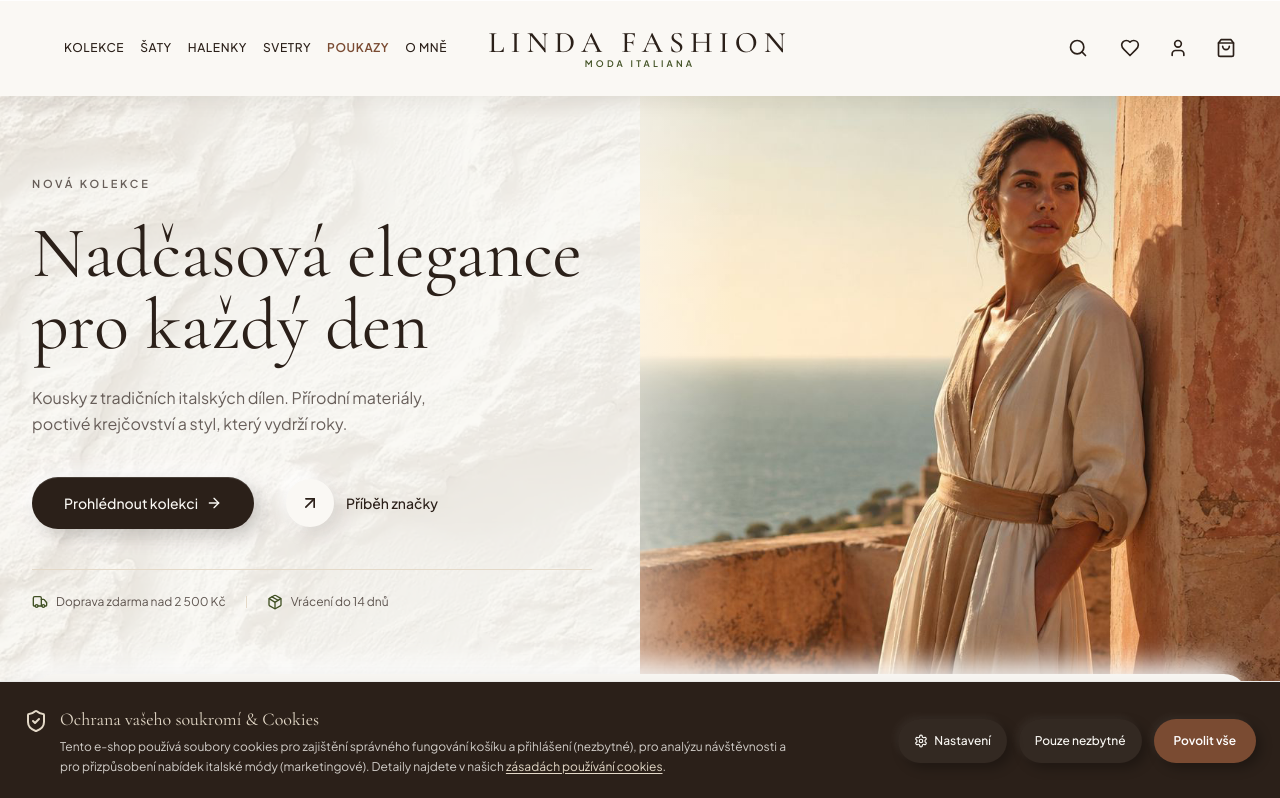
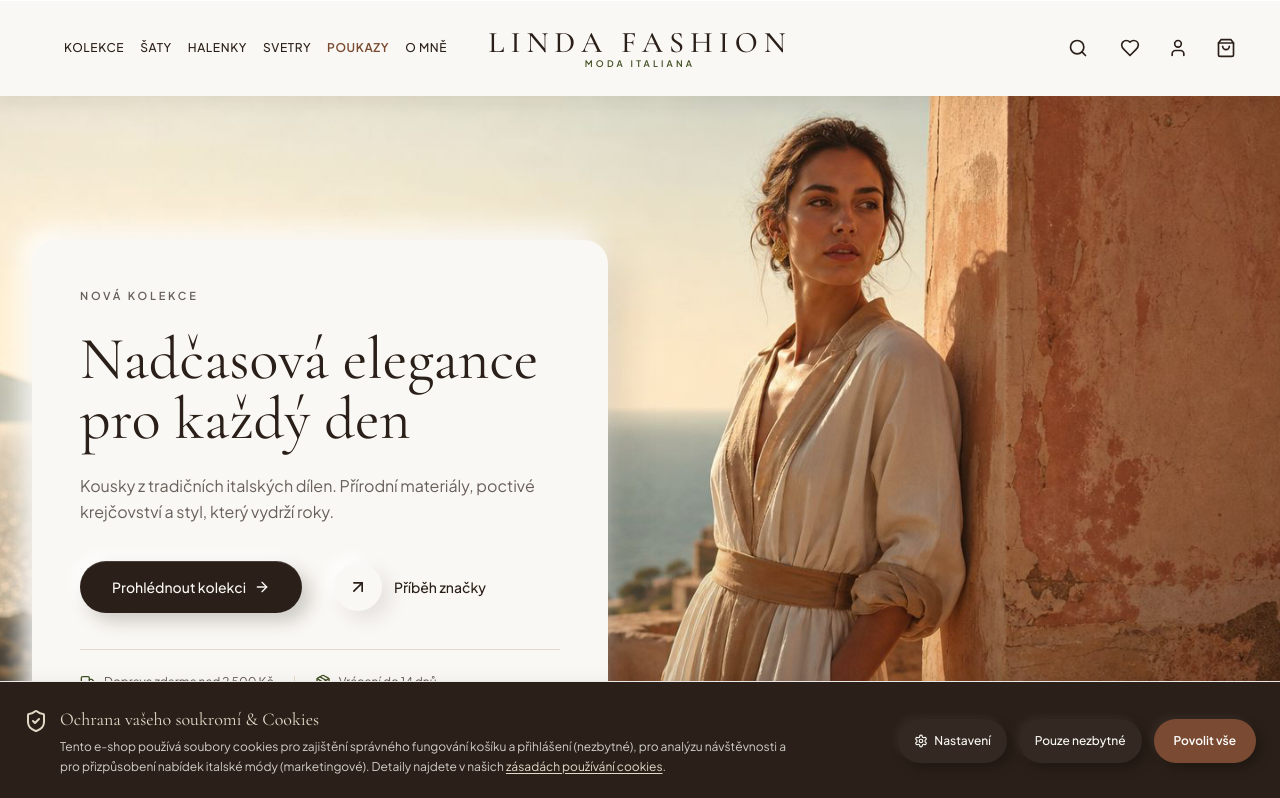
Before and after one commit to Fajlajpos/LINDAFASHION, a Next.js app: page / in a window 1280 px wide. Shown: the top 798 px of the page. Built offline with nearby package versions, Linux system fonts and the light colour scheme.

Commit message:
uprava hero sekce

```diff
--- a/src/components/shop/home/HeroSplit.tsx
+++ b/src/components/shop/home/HeroSplit.tsx
@@ -4,84 +4,83 @@ import { ArrowRight, ArrowUpRight, Package, Truck } from 'lucide-react';
 import { MediaFrame } from './MediaFrame';
 
 /**
- * Úvodní editorial hero: text vlevo na krémové ploše, fotografie vpravo
- * na spad k pravému okraji obrazovky.
+ * Úvodní hero: fotografie přes celou plochu, sdělení na vyvýšené kartě.
  *
- * Na mobilu jde fotografie první a text pod ni – palec tak má tlačítka
- * v dosahu a snímek nesnižuje čitelnost titulku.
+ * Předchozí verze byly obě dvousloupcové – text vedle fotky. Tahle staví
+ * jinak: snímek nese celou sekci a text stojí na krémové kartě, která na něm
+ * leží. Skladba je bližší obálce magazínu než rozdělené stránce a fotografie,
+ * což je u módy to hlavní, dostane celou plochu místo poloviny.
+ *
+ * Karta mluví jazykem zbytku stránky: krémová jako podklad, `rounded-3xl`
+ * a `shadow-neuLg`, tedy stejný poloměr i reliéf jako karta kategorií pod ní.
+ * Na `lg` zabírá levou třetinu, takže vpravo zůstane snímek celý vidět.
+ *
+ * Na mobilu je nad kartou 260 px snímku – kompozice zůstane čitelná a text
+ * má palec v dosahu.
  */
 export const HeroSplit: React.FC = () => (
-  /* Obě poloviny (textura vlevo, fotka vpravo) končí přesně na hraně sekce.
-     Dřív měla každá jiný mechanismus (`h-full` vs. záporný margin) a při
-     nízkém okně se rozešly až o 122 px. */
-  <section className="relative overflow-hidden bg-linda-cream">
-    <div className="lg:grid lg:grid-cols-12 lg:items-stretch">
-      {/* Fotografie – na mobilu nahoře, na lg vpravo v mřížce (col 7–12) */}
-      {/* 88vh tlačilo na notebooku s 768px výšky pod ohyb i hlavní tlačítko;
-          76vh nechá pod herem vykouknout začátek další sekce, což je zároveň
-          pozvánka ke skrolování.
-
-          Poměr 4/5 platí jen na telefonu (na 375 px = 469 px, rozumné). Na
-          tabletu by z něj bylo 960 px a první obrazovka by byla čistě fotka
-          bez jediného slova – od `sm` proto jede na šířku. */}
-      <div className="relative aspect-[4/5] w-full sm:aspect-[16/10] lg:col-span-6 lg:col-start-7 lg:row-start-1 lg:aspect-auto lg:h-full lg:min-h-[76vh]">
+  <section className="relative isolate overflow-hidden bg-linda-cream">
+    {/* Fotografie leží pod obsahem.
+        Na `lg` vyplní celou sekci. Pod ním je z ní jen pruh u horní hrany:
+        sekce je tam přes 900 px vysoká a v tak úzkém svislém výřezu by
+        `object-cover` přiblížil snímek na detail obličeje – z šatů, tedy
+        z toho, co prodáváme, by nezbylo nic. */}
+    <div className="absolute inset-x-0 top-0 -z-10 h-[420px] sm:h-[540px] lg:inset-0 lg:h-auto">
       <MediaFrame
         src="/hero-editorial.jpg"
         alt="Žena v lněných šatech z italské kolekce"
-          sizes="(max-width: 1024px) 100vw, 50vw"
+        sizes="100vw"
         priority
-          objectPosition="object-[70%_25%]"
+        objectPosition="object-[58%_20%] lg:object-[72%_18%]"
       />
 
-        {/* Číselník 01/02/03 tu původně sliboval tři snímky, které neexistují –
-            odstraněn. Zůstává jen jemné ztmavení levé hrany, aby přechod do
-            krémového panelu nebyl tvrdý řez. */}
+      {/* Jemné ztmavení dolní hrany. Karta kategorií se sem zespoda zanořuje
+          a na přesvětleném místě by její měkký stín zanikl. */}
       <div
         aria-hidden="true"
-          className="absolute inset-y-0 left-0 hidden w-24 bg-gradient-to-r from-linda-cream/45 to-transparent lg:block"
+        className="absolute inset-0 hidden bg-gradient-to-t from-linda-espresso/25 via-transparent to-transparent lg:block"
+      />
+
+      {/* Pod `lg` končí pruh uprostřed stránky – prolnutí do krémové schová
+          vodorovný řez, který by jinak vykukoval vedle karty. */}
+      <div
+        aria-hidden="true"
+        className="absolute inset-x-0 bottom-0 h-28 bg-gradient-to-t from-linda-cream to-transparent lg:hidden"
       />
     </div>
 
-      {/* Textový panel – na širokých displejích zarovnaný na stejnou levou
-          hranu jako obsahový kontejner zbytku stránky (max-w-7xl + px-8). */}
-      {/* Spodní `pb` drží text nad kartou kategorií, která se sem zespoda
-          zanořuje (`-mt-14` / `lg:-mt-16`). Karta je vysoká ~104 px, takže
-          96 / 128 px odsazení jí nechá dost místa a text se pod ni nedostane. */}
-      <div className="relative isolate px-4 pb-24 pt-12 sm:px-6 lg:col-span-6 lg:col-start-1 lg:row-start-1 lg:flex lg:flex-col lg:justify-center lg:py-20 lg:pb-32 lg:pl-[max(2rem,calc((100vw-80rem)/2+2rem))] lg:pr-12">
-        {/* Reliéf omítky pod textem – jen naznačený, viz `.texture-hero-panel`
-            v globals.css. `-z-10` uvnitř `isolate` ho drží pod obsahem. */}
-        <div aria-hidden="true" className="texture-hero-panel absolute inset-0 -z-10" />
-
-        {/* /50 dávalo na krému jen 3,1:1 – pod normou i bez textury. */}
+    <div className="mx-auto max-w-7xl px-4 pb-24 pt-[250px] sm:px-6 sm:pt-[330px] lg:px-8 lg:pb-32 lg:pt-36">
+      {/* Karta je neprůhledná, ne skleněná: text tak nikdy nezávisí na tom,
+          co je zrovna pod ním, a kontrast drží bez ohledu na výřez fotky. */}
+      <div className="max-w-xl rounded-3xl bg-linda-cream p-8 shadow-neuLg sm:p-10 lg:p-12">
+        {/* /50 dávalo na krému jen 3,1:1 – pod normou. */}
         <p className="text-[11px] font-semibold uppercase tracking-[0.25em] text-linda-espresso/70">
           Nová kolekce
         </p>
 
-        {/* Mezi 1024 a 1280 px má textový sloupec jen ~430 px, na 60 px se
-            titulek lámal na tři řádky – v tom pásmu proto jede na 48 px.
-            Ruční zalomení platí až od `sm`; na mobilu se text láme sám. */}
-        {/* Na `xl` jde titulek až na 72 px: Cormorant je displejové písmo,
-            ve 48 px působí krotce, a proti nadpisům sekcí (36 px) teprve
-            takhle vzniká hierarchie, ve které hero opravdu vede. */}
-        <h1 className="mt-6 font-serif text-5xl leading-[1.05] text-linda-espresso sm:text-6xl lg:text-5xl xl:text-7xl">
+        {/* Cormorant je displejové písmo, ve 48 px působí krotce. Proti
+            nadpisům sekcí (36 px) teprve tahle velikost dělá hierarchii,
+            ve které hero opravdu vede. Ruční zalomení až od `sm`;
+            na mobilu se text láme sám. */}
+        <h1 className="mt-6 font-serif text-4xl leading-[1.05] text-linda-espresso sm:text-5xl lg:text-6xl">
           Nadčasová elegance
           <br className="hidden sm:block" />{' '}
           pro každý den
         </h1>
 
-        <p className="mt-6 max-w-md text-base leading-relaxed text-linda-espresso/70">
+        <p className="mt-6 text-base leading-relaxed text-linda-espresso/70">
           Kousky z tradičních italských dílen. Přírodní materiály, poctivé krejčovství a
           styl, který vydrží roky.
         </p>
 
-        <div className="mt-10 flex flex-wrap items-center gap-x-8 gap-y-4">
+        <div className="mt-9 flex flex-wrap items-center gap-x-8 gap-y-4">
           <Link
             href="/produkty"
             className="group inline-flex min-h-touch min-w-touch cursor-pointer items-center gap-2 rounded-full bg-linda-espresso px-8 py-4 text-sm font-medium text-linda-cream shadow-neuDark transition-all duration-200 hover:bg-linda-cognac active:shadow-neuSm"
           >
             Prohlédnout kolekci
             <ArrowRight
-              className="h-4 w-4 transition-transform duration-200 group-hover:translate-x-1"
+              className="h-4 w-4 transition-transform duration-200 group-hover:translate-x-1 motion-reduce:transform-none"
               aria-hidden="true"
             />
           </Link>
@@ -90,8 +89,8 @@ export const HeroSplit: React.FC = () => (
             href="/o-mne"
             className="group inline-flex min-h-touch min-w-touch cursor-pointer items-center gap-3 rounded-full text-sm font-medium text-linda-espresso transition-colors duration-200 hover:text-linda-cognacHover"
           >
-            {/* Původně tu byla ikona přehrávání, odkaz ale vede na textovou
-                stránku – šipka slibuje to, co se opravdu stane. */}
+            {/* Šipka slibuje to, co se opravdu stane – odkaz vede na textovou
+                stránku, ne na video. */}
             <span className="flex h-12 w-12 shrink-0 items-center justify-center rounded-full bg-linda-cream shadow-neu transition-all duration-200 group-hover:bg-linda-cognac group-hover:text-white group-hover:shadow-neuSm">
               <ArrowUpRight className="h-5 w-5" aria-hidden="true" />
             </span>
@@ -99,14 +98,10 @@ export const HeroSplit: React.FC = () => (
           </Link>
         </div>
 
-        {/* Nákupní jistoty jen jako jeden tichý řádek.
-            Dřív tu stál třísloupcový výčet `VYHODY.slice(0, 3)`, jenže tytéž
-            položky nese `TrustBar` níž na stránce – „Doprava zdarma“ i
-            „Vrácení do 14 dnů“ tak byly na homepage dvakrát, jen jinak
-            nastylované. Ujištění nad ohybem má cenu, opakování ne: zůstala
-            jedna řádka, hero se zkrátil a duplicita zmizela.
+        {/* Nákupní jistoty jen jako jeden tichý řádek – tytéž položky nese
+            `TrustBar` níž na stránce, opakovat celý výčet dvakrát nemá smysl.
             Nezlomitelné mezery drží „2 500 Kč“ i „14 dnů“ pohromadě. */}
-        <div className="mt-10 flex flex-wrap items-center gap-x-5 gap-y-2 border-t border-linda-sand pt-6 text-xs text-linda-espresso/75">
+        <div className="mt-9 flex flex-wrap items-center gap-x-5 gap-y-2 border-t border-linda-sand pt-6 text-xs text-linda-espresso/75">
           <span className="inline-flex items-center gap-2">
             <Truck className="h-4 w-4 shrink-0 text-linda-sage" aria-hidden="true" />
             Doprava zdarma nad 2 500 Kč
```
Lines whose indentation alone changed are shown as unchanged.
